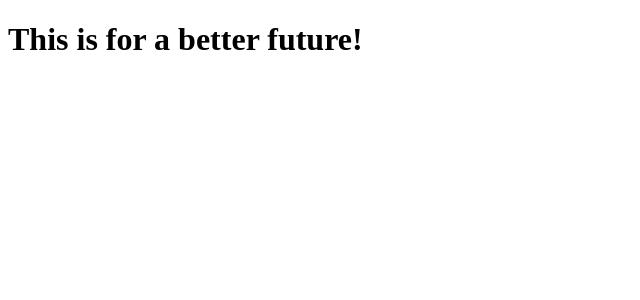
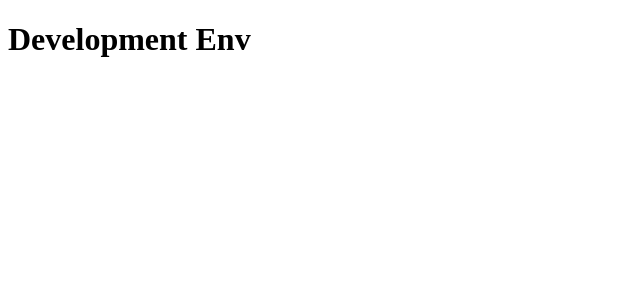
Before and after one commit to zhongw117/mean-project, an Angular app: page / in a window 1280 px wide. Shown: the top 300 px of the page, without its empty margins (0-640 px from the left). Built offline with nearby package versions, Linux system fonts and the light colour scheme.

Commit message:
developemnt -v2

```diff
--- a/src/app/app.component.html
+++ b/src/app/app.component.html
@@ -1 +1 @@
-<h1>This is for a better future!</h1>
+<h1>Development Env</h1>
```
